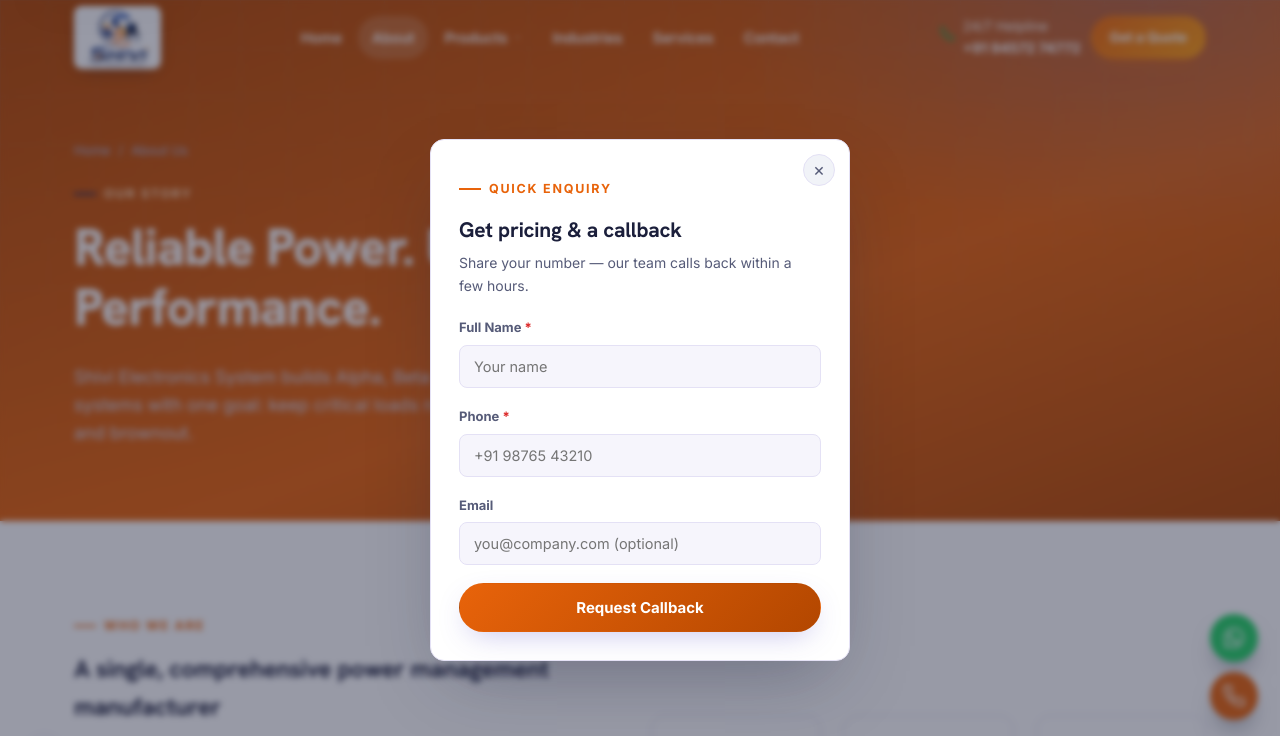
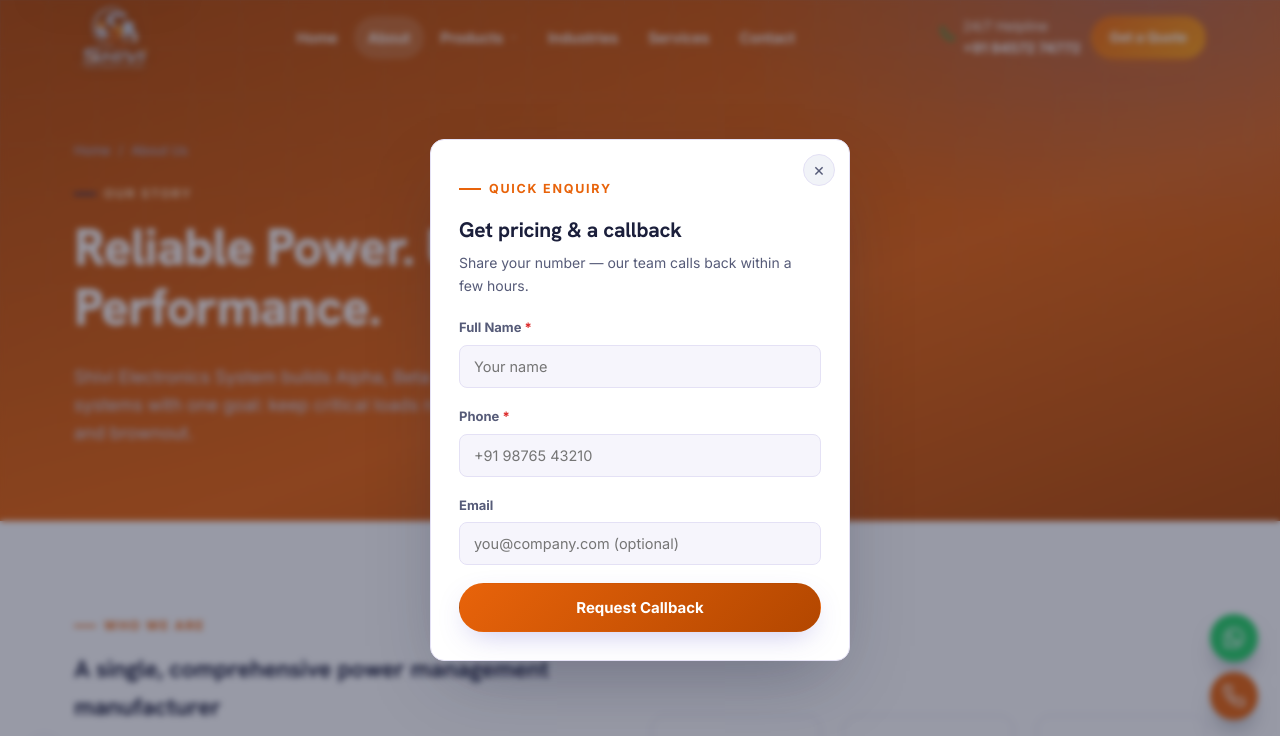
Before and after one commit to Anand78402/shivi-electronics-website, a plain HTML site: page about.html in a window 1280 px wide. Shown: the top 736 px of the page. Drawn offline with nearby package versions, Linux system fonts and the light colour scheme.

Commit message:
Header: background-free logo; light logo over the hero, colour logo on the scrolled bar

```diff
--- a/about.html
+++ b/about.html
@@ -64,7 +64,7 @@
 <header class="site-header">
   <div class="container header-inner">
     <a href="index.html" class="brand" aria-label="Shivi Electronics System — home">
-      <span class="brand-mark" style="width:auto;height:auto;background:none;"><img src="assets/img/logo-header.png" alt="Shivi Electronics System" width="78" height="63" style="height:63px;width:auto;border-radius:8px;"></span>
+      <span class="brand-mark" style="width:auto;height:auto;background:none;"><img class="logo-dark" src="assets/img/logo-header.png" alt="Shivi Electronics System" width="78" height="63" style="height:63px;width:auto;"><img class="logo-light" src="assets/img/logo-header-light.png" alt="" aria-hidden="true" width="78" height="63" style="height:63px;width:auto;"></span>
     </a>
 
     <nav class="primary-nav" aria-label="Main">
--- a/assets/css/site.css
+++ b/assets/css/site.css
@@ -150,8 +150,10 @@ body:has(.hm-hero, .sub-hero) .site-header:not(.is-scrolled) .header-phone,
 body:has(.hm-hero, .sub-hero) .site-header:not(.is-scrolled) .header-phone strong { color: #fff; }
 body:has(.hm-hero, .sub-hero) .site-header:not(.is-scrolled) .nav-toggle { background: rgba(255, 255, 255, .14); border-color: rgba(255, 255, 255, .45); color: #fff; }
 
-/* the logo is a transparent dark-navy PNG, so seat it on a white plate over the dark hero */
-body:has(.hm-hero, .sub-hero) .site-header:not(.is-scrolled) .brand-mark img { background: #fff; padding: 3px 8px; box-shadow: 0 6px 18px -8px rgba(6, 15, 36, .5); }
+/* logo: transparent (no background). Light version over the hero, colour version on the solid scrolled bar */
+.site-header .logo-light { display: none; }
+body:has(.hm-hero, .sub-hero) .site-header:not(.is-scrolled) .logo-dark { display: none; }
+body:has(.hm-hero, .sub-hero) .site-header:not(.is-scrolled) .logo-light { display: block; filter: drop-shadow(0 2px 6px rgba(0, 0, 0, .25)); }
 
 /* once the page scrolls, go back to a solid readable bar */
 body:has(.hm-hero, .sub-hero) .site-header.is-scrolled {
```
Also changed, not shown: contact.html (+1 -1 lines), index.html (+1 -1 lines), industries.html (+1 -1 lines), products.html (+1 -1 lines), services.html (+1 -1 lines), assets/img/logo-header-light.png (added).
